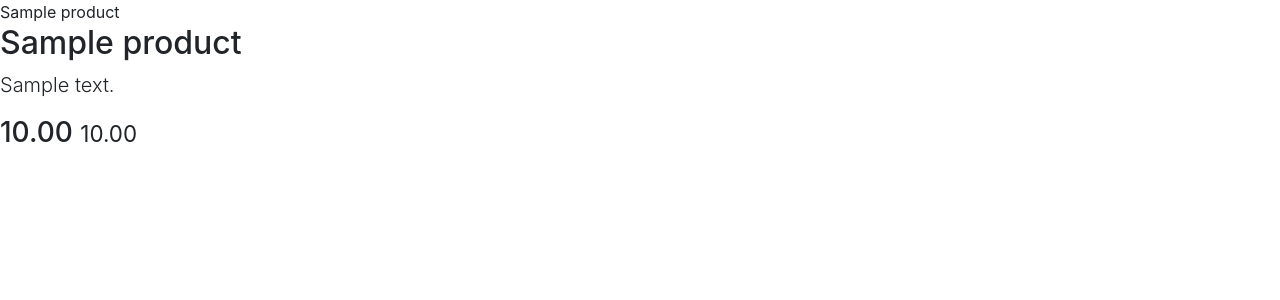
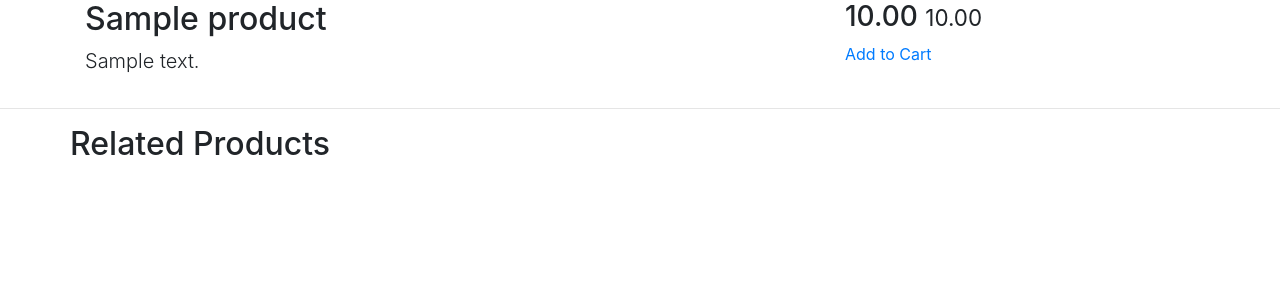
Before and after one commit to OnurOzayyy/ecommerce, a Django app: page /products/1/ in a window 1280 px wide. Shown: the part 60-360 px from the top of the page. Run offline with Django 3.2, Linux system fonts and the light colour scheme; tables that the repository leaves empty hold one stand-in row (values such as "Sample post"); some libraries are stand-ins or nearby versions.

Commit message:
Create a Default Variation for Products Does Not Have a Variation

```diff
--- a/src/products/models.py
+++ b/src/products/models.py
@@ -1,5 +1,6 @@
 from django.db import models
 from django.urls import reverse
+from django.db.models.signals import post_save
 
 
 
@@ -53,3 +54,18 @@ class Variation(models.Model):
 
     def get_absolute_url(self):
         return self.product.get_absolute_url()
+
+def product_post_saved_receiver(sender, instance, created, *args, **kwargs):
+    """
+    Create default Variation for product does not have a product.
+    """
+    product = instance
+    variations = product.variation_set.all()
+    if variations.count() == 0:
+        new_var = Variation()
+        new_var.product = product
+        new_var.title = 'Default'
+        new_var.price = product.price
+        new_var.save()
+
+post_save.connect(product_post_saved_receiver, sender=Product)
--- a/src/products/templates/products/product_detail.html
+++ b/src/products/templates/products/product_detail.html
@@ -2,26 +2,40 @@
 {% load static %}
 
 {% block content %}
-    {{ object }}
-    <h2>   {{ object.title }}</h2>
+<div class="container">
+<div class="row">
+    <div class="col-sm-8">
+        <h2> {{ object.title }}</h2>
         <p class="lead">{{ object.description }}</p>
-
+    </div>
+<!--     PRODUCT SIDE BAR -->
+    <div class="col-sm-4">
         {% if object.variation_set.count > 1 %}
-    <h3 id='price'>{{ object.variation_set.first.price }}</h3>
-    <select name='item' class='form-control variation_select'>
+            <h3 id='price'>${{ object.variation_set.first.price }}</h3>
+            <select name='item' class='form-control form-control-lg variation_select'>
                 {% for vari_obj in object.variation_set.all %}
                     <option  data-sale-price="{{ vari_obj.sale_price }}" data-price="{{ vari_obj.price }}" value="{{ vari_obj.id }}">{{ vari_obj }}</option>
                 {% endfor %}
             </select>
         {% else %}
             <input type="hidden" name='item' value='{{ object.variation_set.first.id }}' />
-            <h3 id='price'>{% if object.variation_set.first.sale_price %}
+                <h3 id='price'>
+                {% if object.variation_set.first.sale_price %}
                     {{ object.variation_set.first.sale_price  }}
                     <small class='og-price'>{{ object.variation_set.first.price }}</small>
                 {% else %}
-
                     {{ object.variation_set.first.price }}
                 {% endif %}
                 </h3>
         {% endif %}
+        <a href="#">Add to Cart</a>
+    </div>
+</div>
+</div>
+<hr />
+<div class="container">
+<div class="row">
+    <h2>Related Products</h2>
+</div>
+</div>
 {% endblock %}
```
Lines whose indentation alone changed are shown as unchanged.
